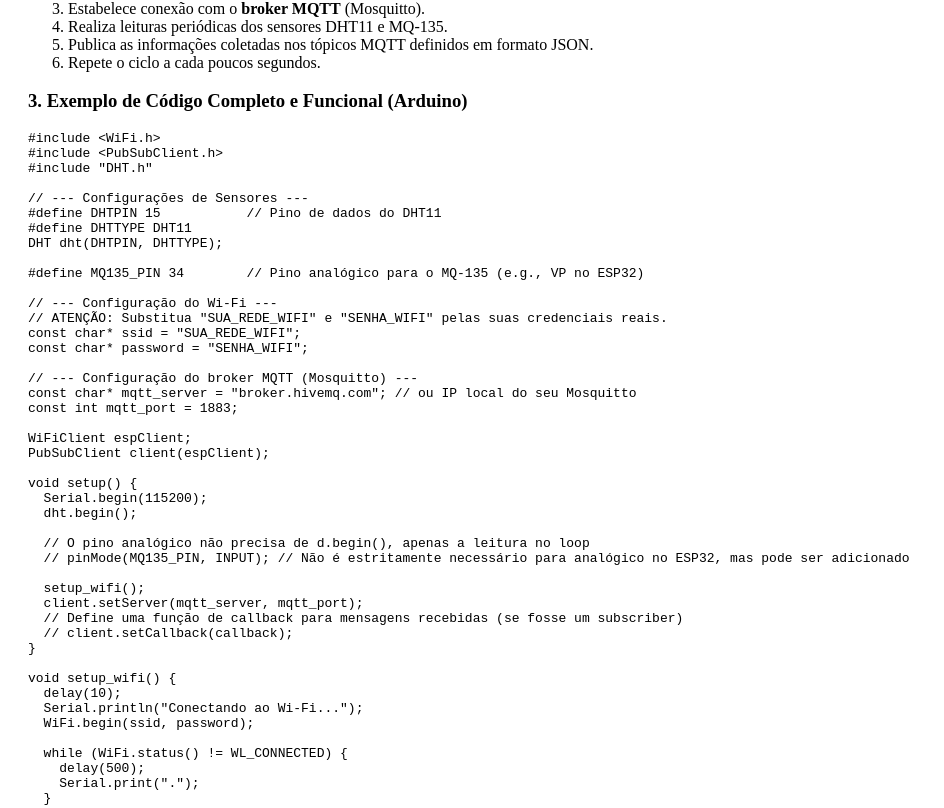
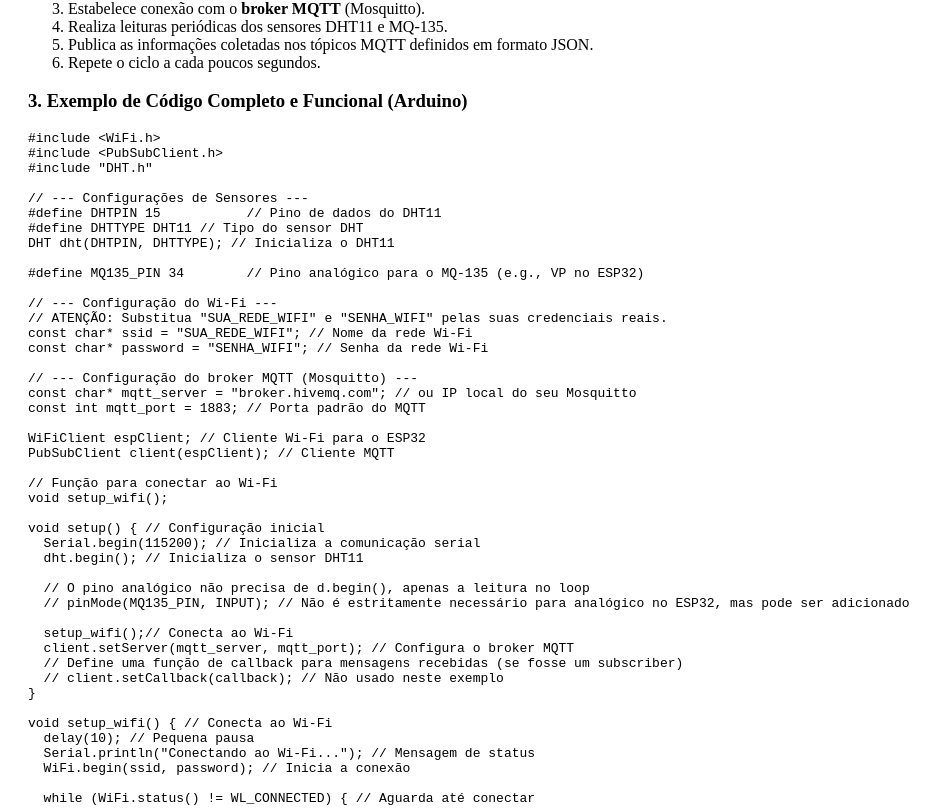
Before and after one commit to Clara2808Duarte/ProjetoIOTSITE, a React (Vite) app: page /software in a window 1280 px wide. Shown: the part 552-1360 px from the top of the page, without its empty margins (0-944 px from the left). Built offline with nearby package versions, Linux system fonts and the light colour scheme.

Commit message:
Comentarios

```diff
--- a/src/pages/Software.jsx
+++ b/src/pages/Software.jsx
@@ -52,85 +52,88 @@ function Software() {
 
 // --- Configurações de Sensores ---
 #define DHTPIN 15           // Pino de dados do DHT11
-#define DHTTYPE DHT11
-DHT dht(DHTPIN, DHTTYPE);
+#define DHTTYPE DHT11 // Tipo do sensor DHT
+DHT dht(DHTPIN, DHTTYPE); // Inicializa o DHT11
 
 #define MQ135_PIN 34        // Pino analógico para o MQ-135 (e.g., VP no ESP32)
 
 // --- Configuração do Wi-Fi ---
 // ATENÇÃO: Substitua "SUA_REDE_WIFI" e "SENHA_WIFI" pelas suas credenciais reais.
-const char* ssid = "SUA_REDE_WIFI";
-const char* password = "SENHA_WIFI";
+const char* ssid = "SUA_REDE_WIFI"; // Nome da rede Wi-Fi
+const char* password = "SENHA_WIFI"; // Senha da rede Wi-Fi
 
 // --- Configuração do broker MQTT (Mosquitto) ---
 const char* mqtt_server = "broker.hivemq.com"; // ou IP local do seu Mosquitto
-const int mqtt_port = 1883;
+const int mqtt_port = 1883; // Porta padrão do MQTT
 
-WiFiClient espClient;
-PubSubClient client(espClient);
+WiFiClient espClient; // Cliente Wi-Fi para o ESP32
+PubSubClient client(espClient); // Cliente MQTT
 
-void setup() {
-  Serial.begin(115200);
-  dht.begin();
+// Função para conectar ao Wi-Fi
+void setup_wifi();
+
+void setup() { // Configuração inicial
+  Serial.begin(115200); // Inicializa a comunicação serial
+  dht.begin(); // Inicializa o sensor DHT11
 
   // O pino analógico não precisa de d.begin(), apenas a leitura no loop
   // pinMode(MQ135_PIN, INPUT); // Não é estritamente necessário para analógico no ESP32, mas pode ser adicionado
 
-  setup_wifi();
-  client.setServer(mqtt_server, mqtt_port);
+  setup_wifi();// Conecta ao Wi-Fi
+  client.setServer(mqtt_server, mqtt_port); // Configura o broker MQTT
   // Define uma função de callback para mensagens recebidas (se fosse um subscriber)
-  // client.setCallback(callback);
+  // client.setCallback(callback); // Não usado neste exemplo
 }
 
-void setup_wifi() {
-  delay(10);
-  Serial.println("Conectando ao Wi-Fi...");
-  WiFi.begin(ssid, password);
+void setup_wifi() { // Conecta ao Wi-Fi
+  delay(10); // Pequena pausa
+  Serial.println("Conectando ao Wi-Fi..."); // Mensagem de status
+  WiFi.begin(ssid, password); // Inicia a conexão
 
-  while (WiFi.status() != WL_CONNECTED) {
-    delay(500);
-    Serial.print(".");
+  while (WiFi.status() != WL_CONNECTED) { // Aguarda até conectar
+    delay(500); // Espera meio segundo
+    Serial.print("."); // Indica progresso
   }
-  Serial.println("");
-  Serial.println("Wi-Fi conectado!");
-  Serial.print("IP: ");
-  Serial.println(WiFi.localIP());
+  Serial.println("");// Nova linha após conexão
+  Serial.println("Wi-Fi conectado!");// Mensagem de sucesso
+  Serial.print("IP: "); // Mostra o IP atribuído
+  Serial.println(WiFi.localIP()); // Exibe o IP
 }
 
 // Tenta reconectar ao MQTT broker
-void reconnect() {
-  while (!client.connected()) {
-    Serial.print("Tentando conexão MQTT...");
+void reconnect() { // Loop até conectar
+  while (!client.connected()) { // Enquanto não estiver conectado
+    Serial.print("Tentando conexão MQTT..."); // Mensagem de status
     // Tenta se conectar como "ESP32Client"
-    if (client.connect("ESP32Client")) {
-      Serial.println("Conectado!");
+    if (client.connect("ESP32Client")) { // Se conectar com sucesso
+      Serial.println("Conectado!"); // Mensagem de sucesso
       // Se fosse um subscriber, aqui seria onde você se inscreveria em tópicos:
-      // client.subscribe("estacao/comando");
+      // client.subscribe("estacao/comando"); // Exemplo de inscrição
     } else {
-      Serial.print("Falha, rc=");
-      Serial.print(client.state());
-      Serial.println(" Tentando novamente em 5s...");
-      delay(5000);
+      Serial.print("Falha, rc="); // Mensagem de falha
+      Serial.print(client.state()); // Mostra o código de erro
+      Serial.println(" Tentando novamente em 5s..."); // Mensagem de retry
+      delay(5000);// Espera 5 segundos antes de tentar novamente
     }
   }
 }
 
 void loop() {
-  if (!client.connected()) {
-    reconnect();
+  if (!client.connected()) { // Verifica se está conectado ao MQTT
+    reconnect();// Tenta reconectar se não estiver conectado
   }
   client.loop(); // Mantém a conexão MQTT ativa e processa callbacks
 
   // --- 1. Leitura dos sensores ---
-  float temperatura = dht.readTemperature();
-  float umidade = dht.readHumidity();
+  float temperatura = dht.readTemperature(); // Leitura da temperatura em Celsius
+  float umidade = dht.readHumidity(); // Leitura da umidade relativa
   int qualidade_ar_raw = analogRead(MQ135_PIN); // Leitura analógica do MQ-135
 
   // Checagem de erro do DHT
-  if (isnan(temperatura) || isnan(umidade)) {
-    Serial.println("Falha ao ler o sensor DHT11!");
+  if (isnan(temperatura) || isnan(umidade)) { // Verifica se a leitura falhou
+    Serial.println("Falha ao ler o sensor DHT11!"); // Mensagem de erro
     // Não envia dados falhos
-    delay(5000);
+    delay(5000); // Aguarda 5 segundos antes da próxima tentativa
     return;
   }
 
@@ -142,8 +145,8 @@ void loop() {
                    ",\"qualidade_ar\":" + String(qualidade_ar_raw) + "}";
 
   // --- 3. Publicação ---
-  client.publish("estacao/leituras", payload.c_str());
-  Serial.println("Dados enviados: " + payload);
+  client.publish("estacao/leituras", payload.c_str()); // Publica no tópico "estacao/leituras"
+  Serial.println("Dados enviados: " + payload); // Log dos dados enviados
 
   // Aguarda 5 segundos antes da próxima leitura/envio
   delay(5000);
```
